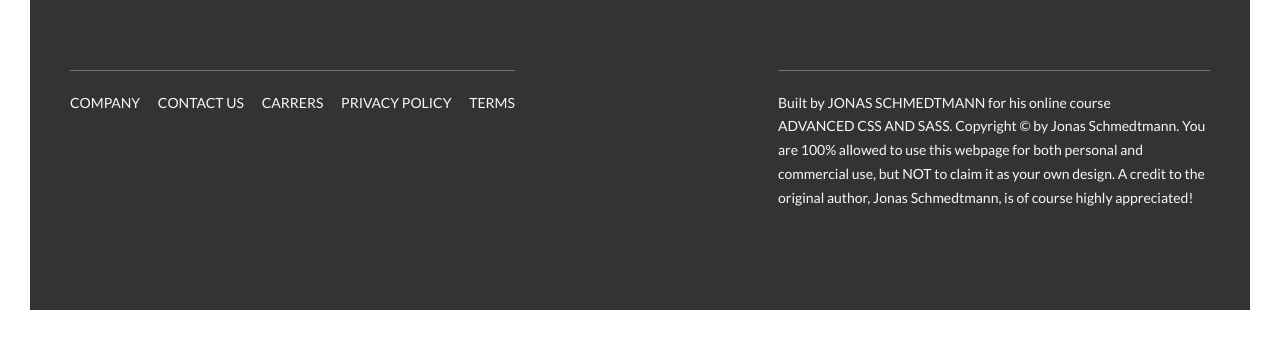
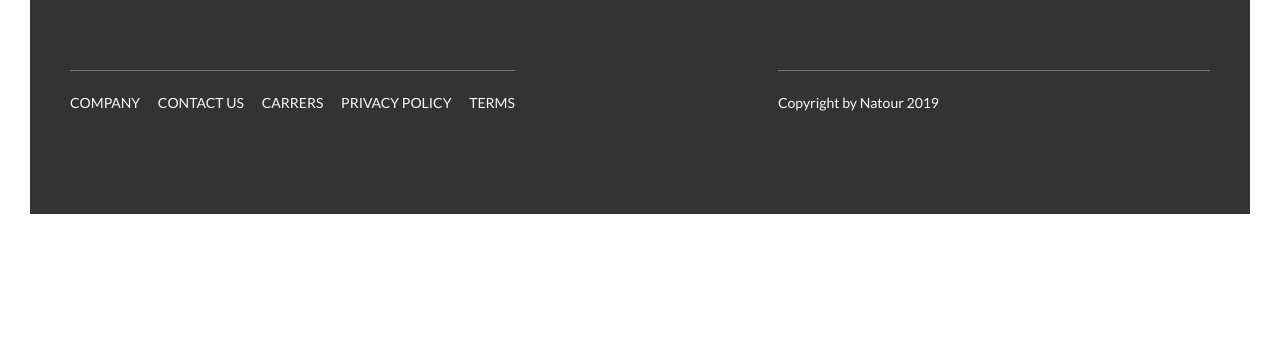
Before and after one commit to jasktin/natours, a plain HTML site: page index.html in a window 1280 px wide. Shown: the part 5734-6074 px from the top of the page. After the commit the page ends 5978 px from the top, so only its background shows below. Drawn offline with Linux system fonts and the light colour scheme.

Commit message:
Update index.html

```diff
--- a/index.html
+++ b/index.html
@@ -390,10 +390,7 @@
                 </div>
                 <div class="col-1-of-2">
                     <p class="footer__copyright">
-                        Built by <a href="#" class="footer__link">Jonas Schmedtmann</a> for his online course <a href="#" class="footer__link">Advanced CSS and Sass</a>.
-                        Copyright &copy; by Jonas Schmedtmann. You are 100% allowed to use this webpage for both personal
-                        and commercial use, but NOT to claim it as your own design. A credit to the original author, Jonas
-                        Schmedtmann, is of course highly appreciated!
+                        Copyright by Natour 2019
                     </p>
                 </div>
             </div>
```
